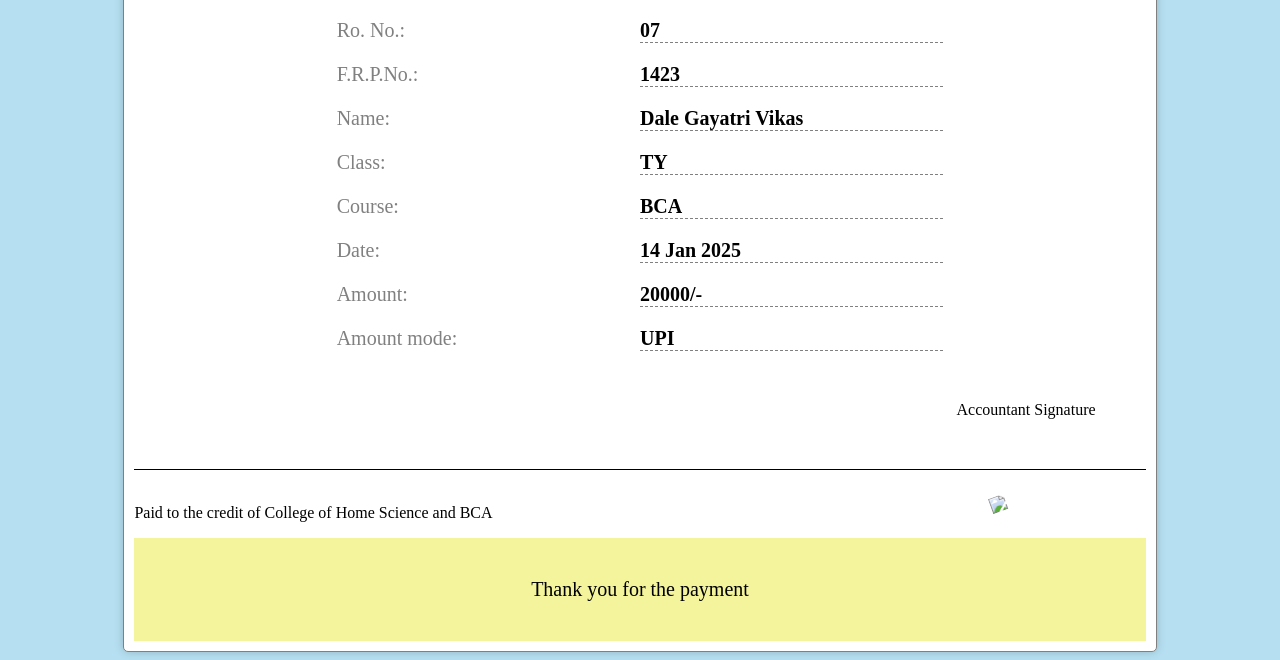
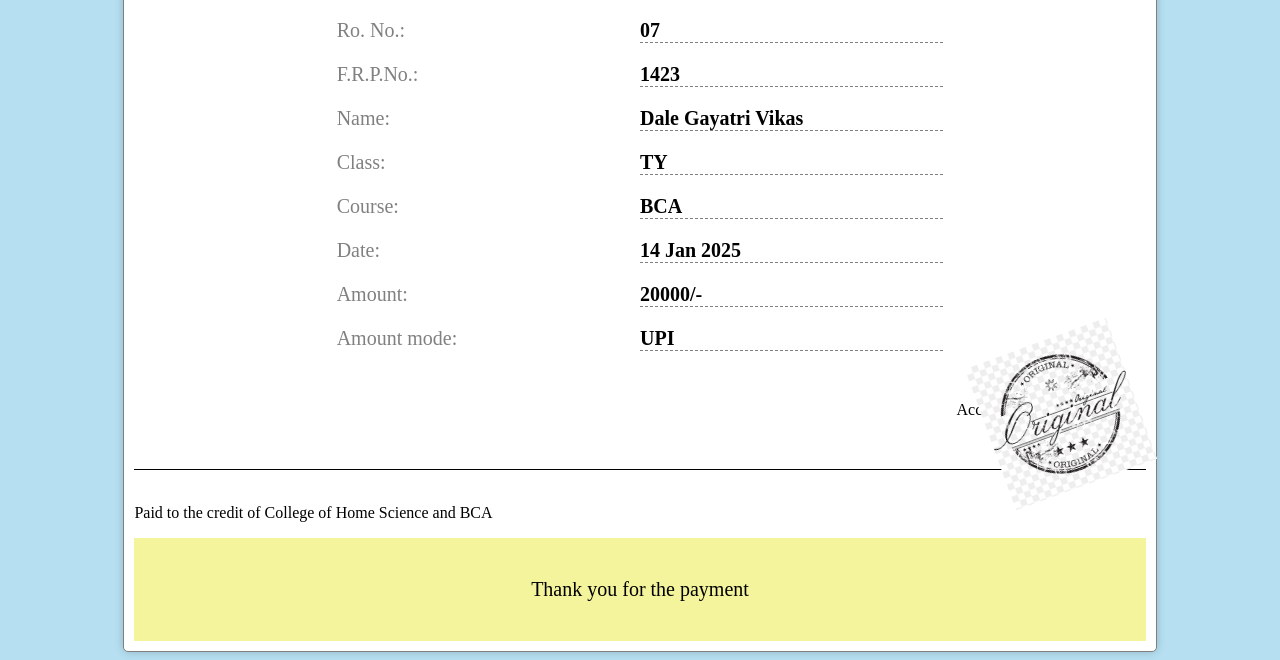
Before and after one commit to DaleGayatri/assignment-19, a plain HTML site: page index.html in a window 1280 px wide. Shown: the part 486-1146 px from the top of the page. Drawn offline with Linux system fonts and the light colour scheme.

Commit message:
stamp logo is add

```diff
--- a/index.html
+++ b/index.html
@@ -135,7 +135,7 @@
                 <div class="receipt-detail-key">Amount mode:</div>
                 <div class="receipt-detail-value">UPI</div>
             </div>
-            <img src=".\..\img\stamp.png" class="stamp">
+            <img src="./../assignment-19/stamp.png" class="stamp">
             <p class="account">Accountant Signature</p>
         </div><br/>
         <p>Paid to the credit of College of Home Science and BCA</p>
```
